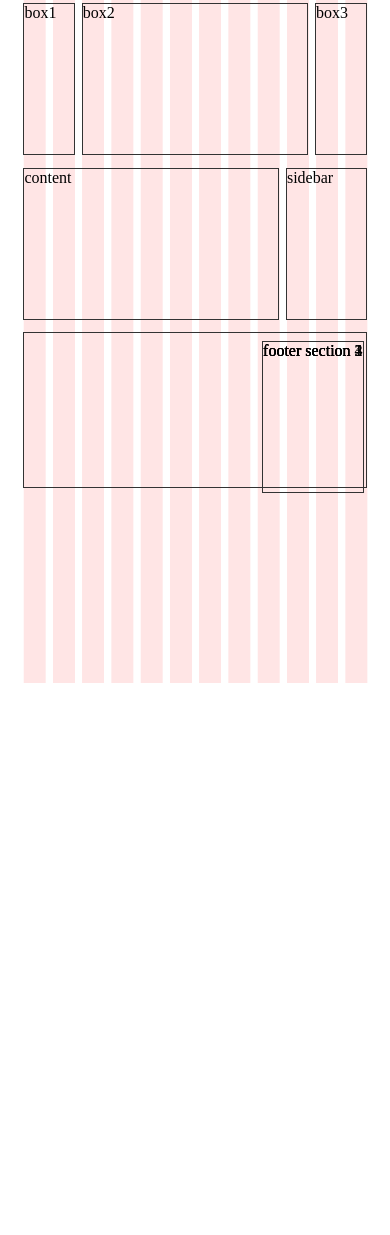
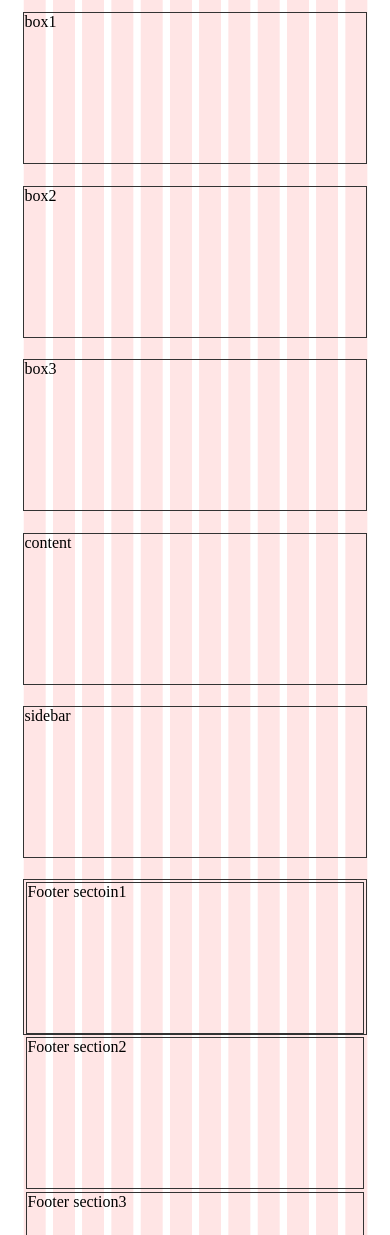
Before and after one commit to KristofferEdstrom/KristofferEdstrom.github.io, a plain HTML site: page index.html in a window 390 px wide. Shown: the part 161-1396 px from the top of the page. Before the commit the page ends 844 px from the top, so only its background shows below. Drawn offline with Linux system fonts and the light colour scheme.

Commit message:
final edits

```diff
--- a/css/style.css
+++ b/css/style.css
@@ -34,35 +34,46 @@ section {
     grid-area: sidebar;
 }
 
-.footer {
+#footer {
     grid-area: footer;
     display: grid;
     grid-template-columns: repeat(4, 1fr);
     grid-template-rows: auto;
     padding: 2px;
+    gap: 2%;
+}
+
+#footer-tablet{
+    border: 1px solid #333;
+    height: 150px;
+    margin: 0px;
+    grid-area: footer-tablet;
+    display: none;
+    grid-template-columns: repeat(2, 1fr);
+    grid-template-rows: auto;
+    padding: 2px;
     margin-bottom: 2px;
     gap: 2%;
-    .footer-1 {
-        grid-area: footer-1;
-        margin-bottom: 1px;
-    }
-    .footer-2 {
-        grid-area: footer-2;
-        margin-bottom: 1px;
-    }
-    .footer-3 {
-        grid-area: footer-3;
-        margin-bottom: 1px;
-    }
-    .footer-4 {
-        grid-area: footer-4;
-        margin-bottom: 1px;
-    }
 }
 
 
+#footer-mobile{
+    border: 1px solid #333;
+    height: 150px;
+    margin: 0px;
+    grid-area: footer-mobile;
+    display: none;
+    grid-template-columns: repeat(1, 1fr);
+    grid-template-rows: auto;
+    padding: 2px;
+    margin-bottom: 2px;
+    gap: 2%;
+}
+
+
+
 /* Wide desktop*/
-
+@media screen and (min-width: 1200px){
 #container {
     width: 88%;
     margin: 0 auto;
@@ -76,17 +87,82 @@ section {
     "footer footer footer footer footer footer footer footer footer footer footer footer";
     gap: 2%;
 }
+#footer-tablet{
+    display: none;
+}
+}
 
 
-/* Medium desktop
+
+/*Medium desktop*/
+@media screen and (max-width: 1200px){
 #container {
-	width: 90%;
-	margin: 0 auto;
-	display: grid;
-	grid-template-columns: auto;
-	grid-template-rows: auto;
-	gap: 2%;
-} */
+    width: 88%;
+    margin: 0 auto;
+    display: grid;
+    grid-template-columns: repeat(12, 1fr);
+    grid-template-rows: auto;
+    grid-template-areas: /*;*/
+    "header header header header header header header header header header header header"/*;*/
+    "box-1 box-1 box-1 box-2 box-2 box-2 box-2 box-2 box-2 box-3 box-3 box-3"/*;*/
+    "content content content content content content content content sidebar sidebar sidebar sidebar"/*;*/
+    "footer footer footer footer footer footer footer footer footer footer footer footer";
+    gap: 2%;
+}
+}
+
+/* Tablets */
+@media screen and (max-width: 960px){
+    #container {
+        width: 88%;
+        margin: 0 auto;
+        display: grid;
+        grid-template-columns: repeat(12, 1fr);
+        grid-template-rows: auto;
+        grid-template-areas: /*;*/
+        "header header header header header header header header header header header header"/*;*/
+        "box-1 box-1 box-1 box-1 box-2 box-2 box-2 box-2 box-3 box-3 box-3 box-3"/*;*/
+        "content content content content content content sidebar sidebar sidebar sidebar sidebar sidebar"/*;*/
+        "footer-tablet footer-tablet footer-tablet footer-tablet footer-tablet footer-tablet footer-tablet footer-tablet footer-tablet footer-tablet footer-tablet footer-tablet";
+
+    }
+    #footer{
+        display: none;
+    }
+    #footer-tablet{
+        display: grid;
+    }
+    }
+
+    /* Mobile */
+@media screen and (max-width: 768px){
+    #container {
+        width: 88%;
+        margin: 0 auto;
+        display: grid;
+        grid-template-columns: repeat(1, 1fr);
+        grid-template-rows: auto;
+        grid-template-areas: /*;*/
+        "header header header header header header header header header header header header"/*;*/
+        "box-1 box-1 box-1 box-1 box-1 box-1 box-1 box-1 box-1 box-1 box-1 box-1"/*;*/
+        "box-2 box-2 box-2 box-2 box-2 box-2 box-2 box-2 box-2 box-2 box-2 box-2"/*;*/
+        "box-3 box-3 box-3 box-3 box-3 box-3 box-3 box-3 box-3 box-3 box-3 box-3"/*;*/
+        "content content content content content content content content content content content content"/*;*/
+        "sidebar sidebar sidebar sidebar sidebar sidebar sidebar sidebar sidebar sidebar sidebar sidebar"/*;*/
+        "footer-mobile footer-mobile footer-mobile footer-mobile footer-mobile footer-mobile footer-mobile footer-mobile footer-mobile footer-mobile footer-mobile footer-mobile";
+
+    }
+    #footer{
+        display: none;
+    }
+    #footer-tablet{
+        display: none;
+    }
+    #footer-mobile{
+        display: grid;
+    }
+    }
+
 
 
 /*! normalize.css v8.0.1 | MIT License | github.com/necolas/normalize.css */
--- a/index.html
+++ b/index.html
@@ -16,15 +16,26 @@
         <section class="content">content</section>
         <section class="sidebar">sidebar</section>
 
-        <section class="footer">
-            <section class="footer-1">footer section 1</section>
-            <section class="footer-2">footer section 2</section>
-            <section class="footer-3">footer section 3</section>
-            <section class="footer-4">footer section 4</section>
+        <section id="footer">
+            <section id="footer-1">footer section 1</section>
+            <section id="footer-2">footer section 2</section>
+            <section id="footer-3">footer section 3</section>
+            <section id="footer-4">footer section 4</section>
         </section>
 
+        <section id="footer-tablet">
+            <section id="footer-tablet-1">Footer sectoin1</section>
+            <section id="footer-tablet-2">Footer section2</section>
+            <section id="footer-tablet-3">Footer section3</section>
+            <section id="footer-tablet-4">Footer section4</section>
+        </section>
 
-
+        <section id="footer-mobile">
+            <section id="footer-mobile-1">Footer sectoin1</section>
+            <section id="footer-mobile-2">Footer section2</section>
+            <section id="footer-mobile-3">Footer section3</section>
+            <section id="footer-mobile-4">Footer section4</section>
+        </section>
 
 
     </div>
```
